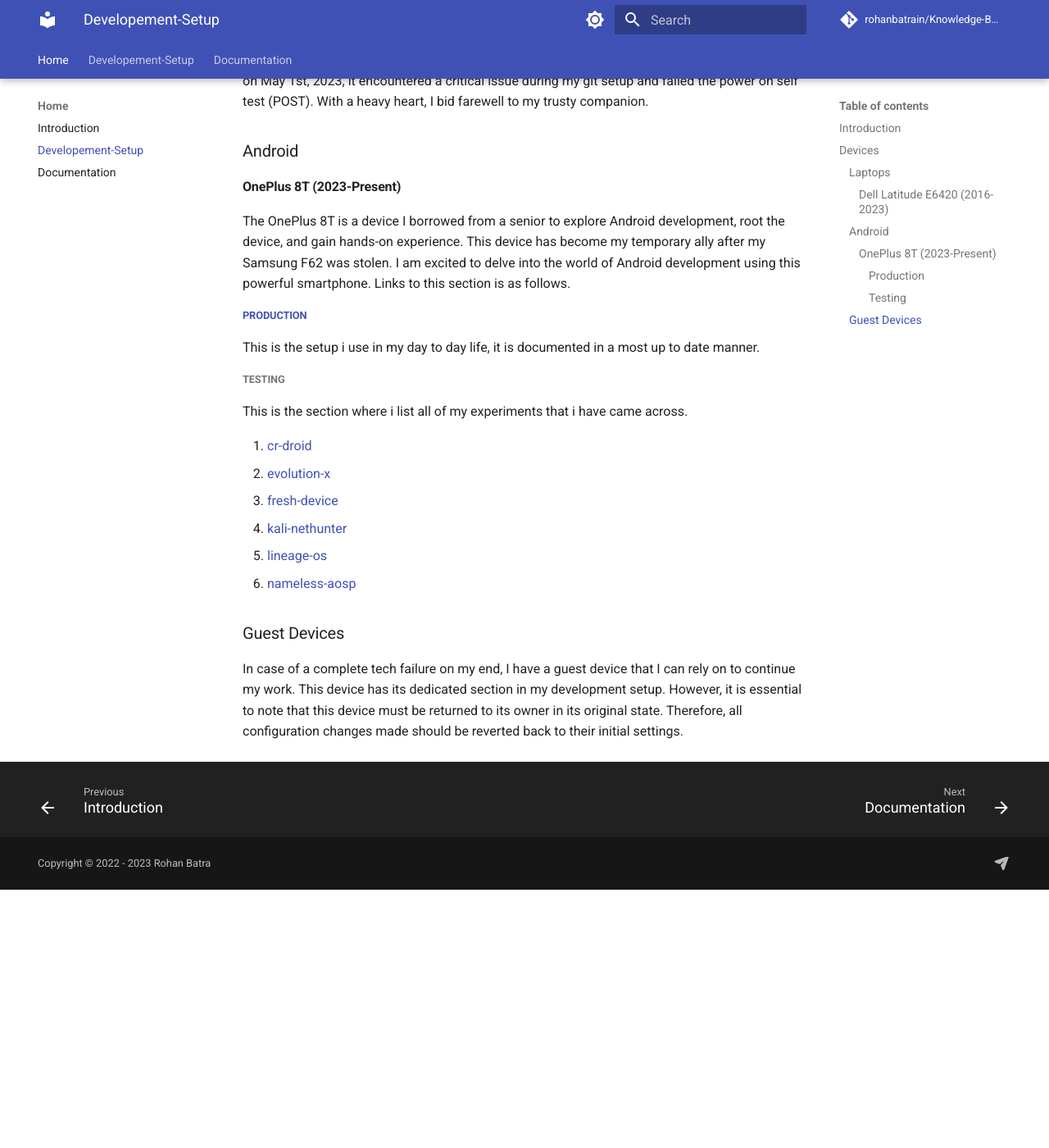
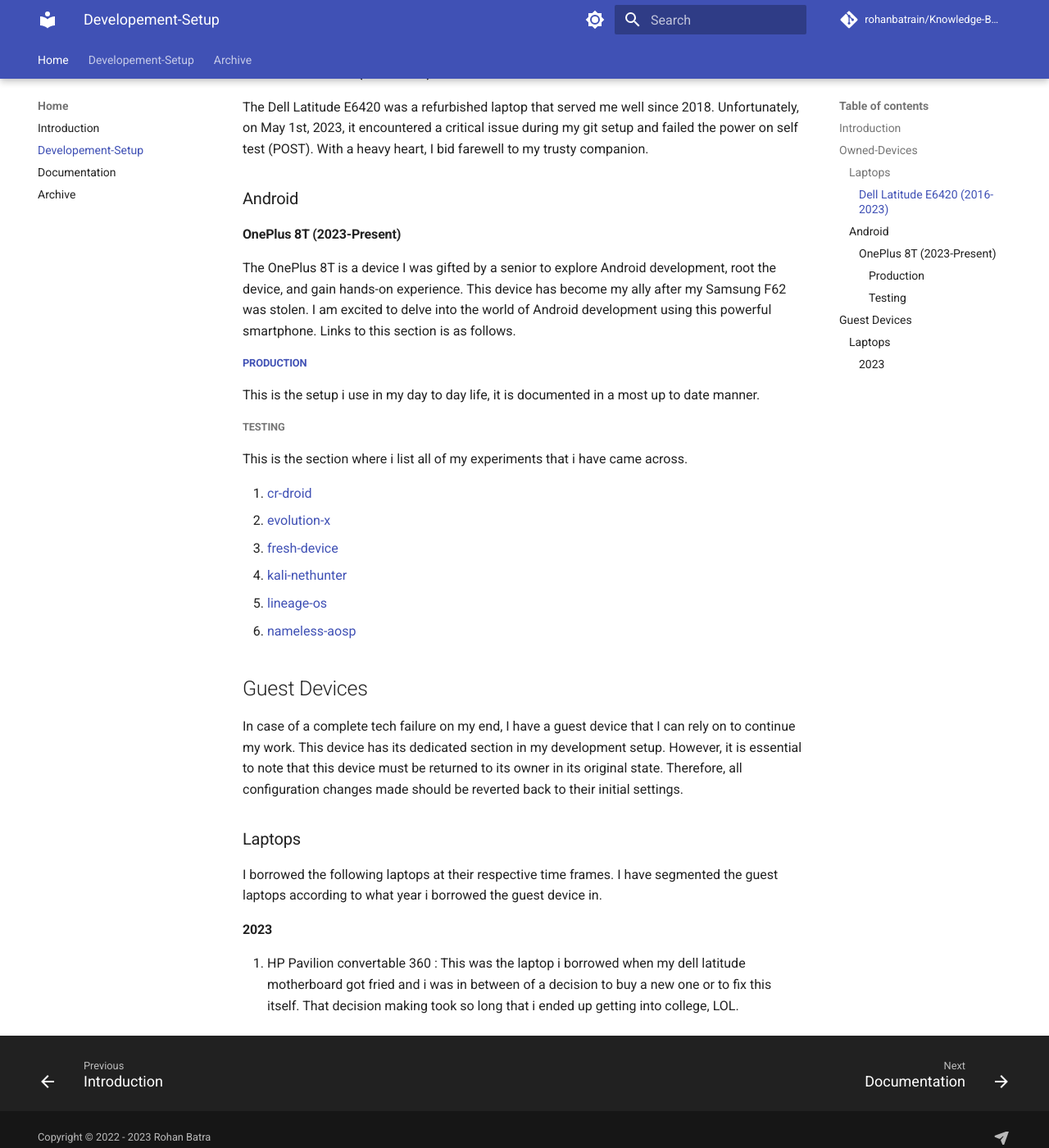
Before and after one commit to rohanbatrain/knowledge-base, an MkDocs documentation site: the page built from docs/Home/Developement-Setup.md, in a window 1280 px wide and 1400 px high, scrolled down 565 px. Shown: the whole window at 82% size. Built offline with MkDocs 1.6.1 and Material for MkDocs 9.7.7, drawn with Linux system fonts in a browser that asks for light colours; nearby versions of some CDN libraries; library files that are not in the unit come from our copies; comment, search, counter and statistics services are not loaded; before the commit the page ends 1650 px from its top, so only the background shows below that; some of the changed text lies outside the part shown.

Commit message:
updated directory structure and added new notes

```diff
--- a/docs/Home/Developement-Setup.md
+++ b/docs/Home/Developement-Setup.md
@@ -6,7 +6,9 @@ Welcome to the Development Setup Section!
 
 This wiki is dedicated to documenting my development setup configuration. Here, you will find a detailed journal of my daily progress and the steps I undertake during my setup process. Whether you are a fellow developer or simply curious about development environments, this wiki aims to provide insights, tips, and solutions to various challenges encountered during the setup process.
 
-## Devices
+## Owned-Devices
+
+These are the devices which i own and have complete control over
 
 ### Laptops
 
@@ -18,7 +20,7 @@ The Dell Latitude E6420 was a refurbished laptop that served me well since 2018.
 
 #### OnePlus 8T (2023-Present)
 
-The OnePlus 8T is a device I borrowed from a senior to explore Android development, root the device, and gain hands-on experience. This device has become my temporary ally after my Samsung F62 was stolen. I am excited to delve into the world of Android development using this powerful smartphone. Links to this section is as follows.
+The OnePlus 8T is a device I was gifted by a senior to explore Android development, root the device, and gain hands-on experience. This device has become my ally after my Samsung F62 was stolen. I am excited to delve into the world of Android development using this powerful smartphone. Links to this section is as follows.
 
 ##### [Production](/Developement-Setup/Android/One-Plus/Kebab/production)
 
@@ -35,6 +37,14 @@ This is the section where i list all of my experiments that i have came across.
 5. [lineage-os]()
 6. [nameless-aosp]()
 
-### Guest Devices
+## Guest Devices
 
 In case of a complete tech failure on my end, I have a guest device that I can rely on to continue my work. This device has its dedicated section in my development setup. However, it is essential to note that this device must be returned to its owner in its original state. Therefore, all configuration changes made should be reverted back to their initial settings.
+
+### Laptops
+
+I borrowed the following laptops at their respective time frames. I have segmented the guest laptops according to what year i borrowed the guest device in.
+
+#### 2023
+
+1. HP Pavilion convertable 360 : This was the laptop i borrowed when my dell latitude motherboard got fried and i was in between of a decision to buy a new one or to fix this itself. That decision making took so long that i ended up getting into college, LOL.
--- a/mkdocs.yml
+++ b/mkdocs.yml
@@ -65,19 +65,23 @@ nav:
     - Introduction: "index.md"
     - Developement-Setup: "Home/Developement-Setup.md"
     - Documentation: "Home/Documentation.md"
+    - Archive: "Home/Archive.md"
+
   - Developement-Setup:
-    - 'Android':
-      - 'OnePlus':
-        - 'Kebab':
-            - 'Production':
-              - July-2023: 'Developement-Setup/Android/One-Plus/Kebab/2023/June/production.md'
-            - 'Testing':
-              - Fresh-Device : "Developement-Setup/Android/One-Plus/Kebab/Testing/fresh-device.md"
-              - Evolution-X : "Developement-Setup/Android/One-Plus/Kebab/Testing/evolution-x.md"
-              - Kali-Nethunter : "Developement-Setup/Android/One-Plus/Kebab/Testing/kali-nethunter.md"
-              - Lineage-OS : "Developement-Setup/Android/One-Plus/Kebab/Testing/lineage-os.md"
-  - Documentation:
-    - Hugo: "Documentation/Hugo.md"
+      - Owned Devices:
+        - 'Android':
+          - 'OnePlus':
+            - 'Kebab':
+                - 'Production':
+                  - July-2023: 'Developement-Setup/Owned-Devices/Android/One-Plus/Kebab/2023/June/production.md'
+                - 'Testing':
+                  - Fresh-Device : "Developement-Setup/Owned-Devices/Android/One-Plus/Kebab/Testing/fresh-device.md"
+                  - Evolution-X : "Developement-Setup/Owned-Devices/Android/One-Plus/Kebab/Testing/evolution-x.md"
+                  - Kali-Nethunter : "Developement-Setup/Owned-Devices/Android/One-Plus/Kebab/Testing/kali-nethunter.md"
+                  - Lineage-OS : "Developement-Setup/Owned-Devices/Android/One-Plus/Kebab/Testing/lineage-os.md"
+  #- Documentation:
+  - Archive:
+    - Hugo: "Archive/Hugo.md"
 
 
 extra:
```
Also changed, not shown: docs/Home/Archive.md (added, +13 -0 lines), docs/Archive/Hugo.md (renamed from docs/Documentation/Hugo.md), docs/Developement-Setup/Owned-Devices/Android/One-Plus/Kebab/2023/June/production.md (renamed from docs/Developement-Setup/Android/One-Plus/Kebab/2023/June/production.md), docs/Developement-Setup/Owned-Devices/Android/One-Plus/Kebab/Testing/evolution-x.md (renamed from docs/Developement-Setup/Android/One-Plus/Kebab/Testing/evolution-x.md), docs/Developement-Setup/Owned-Devices/Android/One-Plus/Kebab/Testing/fresh-device.md (renamed from docs/Developement-Setup/Android/One-Plus/Kebab/Testing/fresh-device.md), docs/Developement-Setup/Owned-Devices/Android/One-Plus/Kebab/Testing/kali-nethunter.md (renamed from docs/Developement-Setup/Android/One-Plus/Kebab/Testing/kali-nethunter.md), docs/Developement-Setup/Owned-Devices/Android/One-Plus/Kebab/Testing/lineage-os.md (renamed from docs/Developement-Setup/Android/One-Plus/Kebab/Testing/lineage-os.md).
